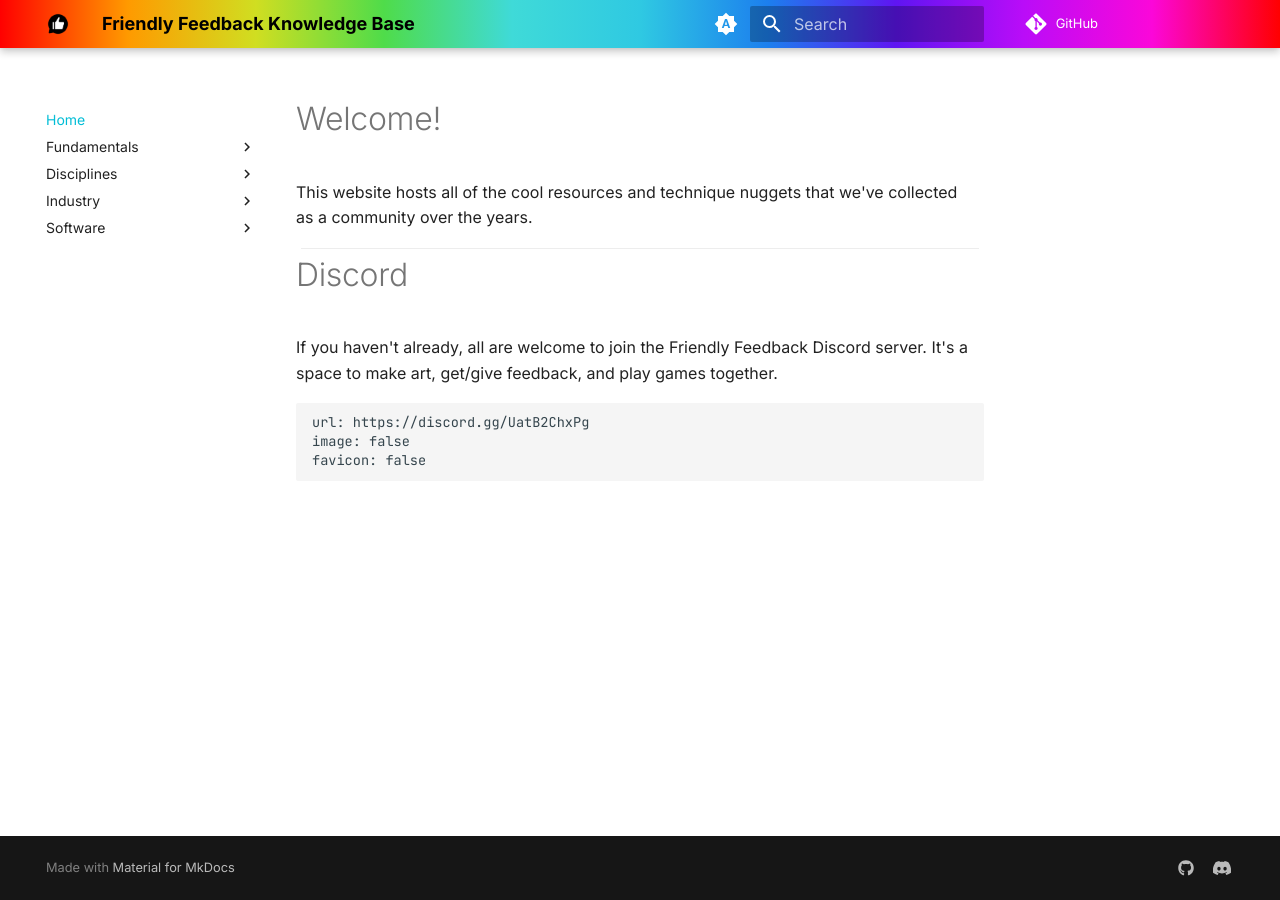
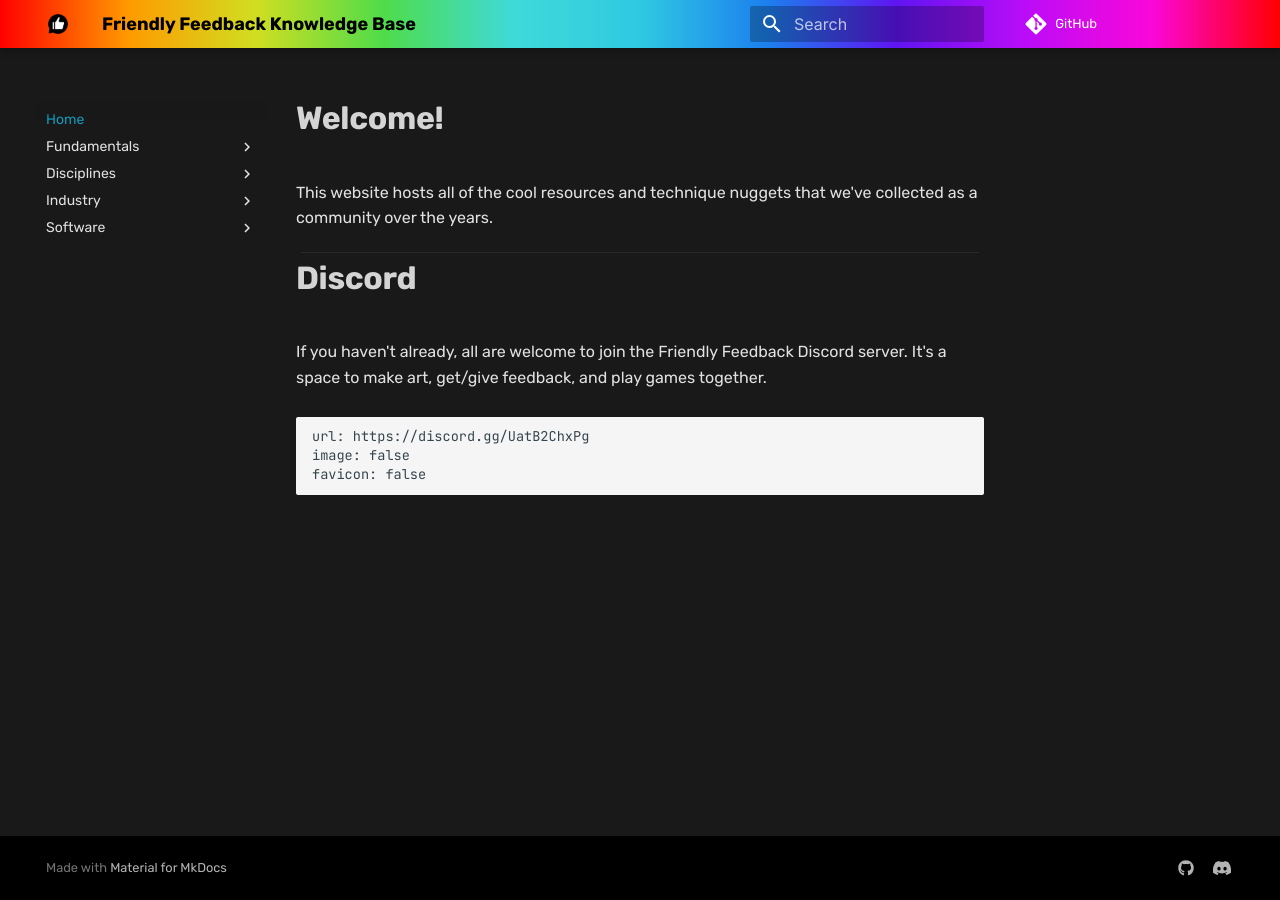
Before and after one commit to Zalek4/Friendly-Feedback-Knowledge-Base, an MkDocs documentation site: the page built from docs/index.md, in a window 1280 px wide. Built offline with MkDocs 1.6.1 and Material for MkDocs 9.7.7, drawn with Linux system fonts in a browser that asks for light colours; comment, search, counter and statistics services are not loaded.

Commit message:
Style updates
- Removed light mode/dark mode toggle.
- Updated fonts and some css styling.

```diff
--- a/docs/assets/css/style.css
+++ b/docs/assets/css/style.css
@@ -1,12 +1,35 @@
 @import url('https://fonts.googleapis.com/css2?family=Rubik:ital,wght@0,300..900;1,300..900&display=swap');
 
-/*.md-header__topic {
-  -webkit-text-stroke-width: 3px;
-  -webkit-text-stroke-color: black;
-}*/
+:root {
+  --md-default-fg-color: #e1e1e1;
+  --md-default-fg-color--light: #d4d4d4;
+  --md-default-fg-color--lighter: #9c9c9c;
+  --md-default-fg-color--lightest: #292929;
+  --md-default-bg-color: #191919;
+  --md-default-bg-color--light: red;
+  --md-default-bg-color--lighter: black;
+  --md-default-bg-color--lightest: black;
 
-.md-header__button md-logo{
-    background-color: black !important;
+  --md-footer-bg-color: black;
+  --md-footer-bg-color--dark: black;
+
+  --md-typeset-a-color: rgb(20, 155, 190);
+}
+
+body {
+    font-family: Rubik !important;
+}
+
+header {
+    font-family: Rubik !important;
+}
+
+footer {
+    font-family: Rubik !important;
+}
+
+a:hover {
+    color: rgb(80, 215, 250) !important;
 }
 
 .md-header__topic {
@@ -35,6 +58,9 @@
 blockquote {
     border-radius: 2px 20px 20px 2px !important;
     margin-right: 1rem;
+    background-color: rgb(31, 31, 31);
+    margin-top: 0.5rem !important;
+    margin-bottom: 0.5rem !important;
 }
 
 hr {
@@ -43,4 +69,17 @@ hr {
 
 p {
     margin-right: 0.25rem !important;
+    margin-top: 0.5rem !important;
+    margin-bottom: 0.5rem !important;
+    padding-bottom: 0.5rem !important;
 }
+
+h1 {
+    font-weight: bold !important;
+}
+
+h3 {
+    margin-top: 0.5rem !important;
+    margin-bottom: 0.5rem !important;
+    padding-top: 0.5rem !important;
+}
--- a/mkdocs.yml
+++ b/mkdocs.yml
@@ -108,22 +108,3 @@ theme:
     text: Inter
   logo: assets/img/friendly_feedback_icon_02.png
   name: material
-  palette:
-  - media: (prefers-color-scheme)
-    toggle:
-      icon: material/brightness-auto
-      name: Switch to light mode
-  - accent: blue
-    media: '(prefers-color-scheme: light)'
-    primary: cyan
-    scheme: default
-    toggle:
-      icon: material/brightness-7
-      name: Switch to dark mode
-  - accent: blue
-    media: '(prefers-color-scheme: dark)'
-    primary: cyan
-    scheme: slate
-    toggle:
-      icon: material/brightness-4
-      name: Switch to system preference
```
